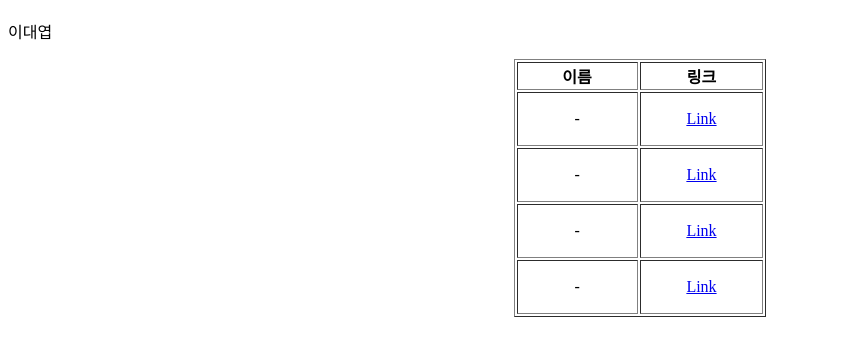
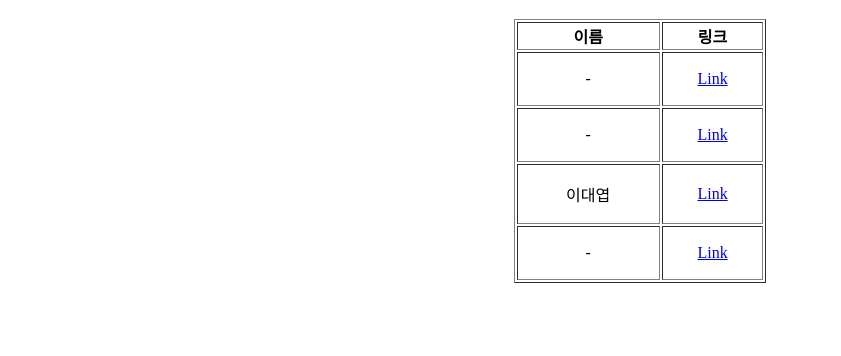
Before and after one commit to drei2898/-2022, a plain HTML site: page index.html in a window 1280 px wide. Shown: the part 70-426 px from the top of the page, without its empty margins (0-841 px from the left). Drawn offline with Linux system fonts and the light colour scheme.

Commit message:
index.html edited

```diff
--- a/index.html
+++ b/index.html
@@ -31,11 +31,10 @@
         <td>
           <a href="./-.html">Link</a>
         </td>
-        <p>이대엽</p>
       </tr>
       <tr>
         <td>
-          <p>-</p>
+          <p>이대엽</p>
         </td>
         <td>
           <a href="./DY.html">Link</a>
```
